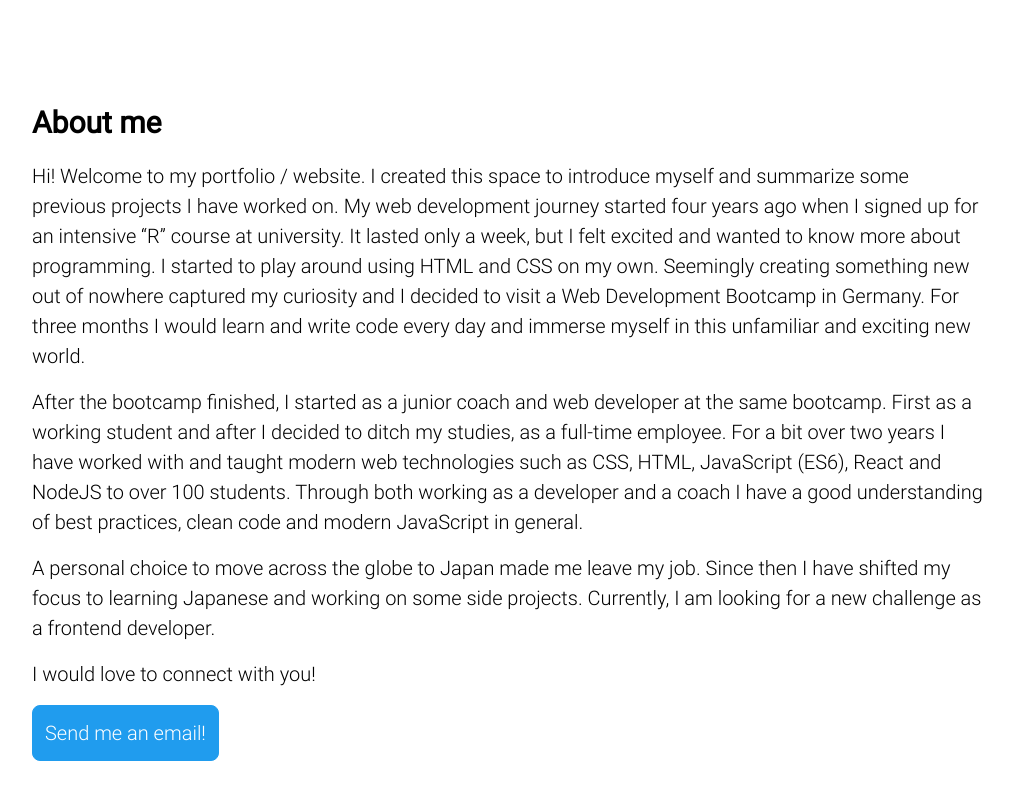
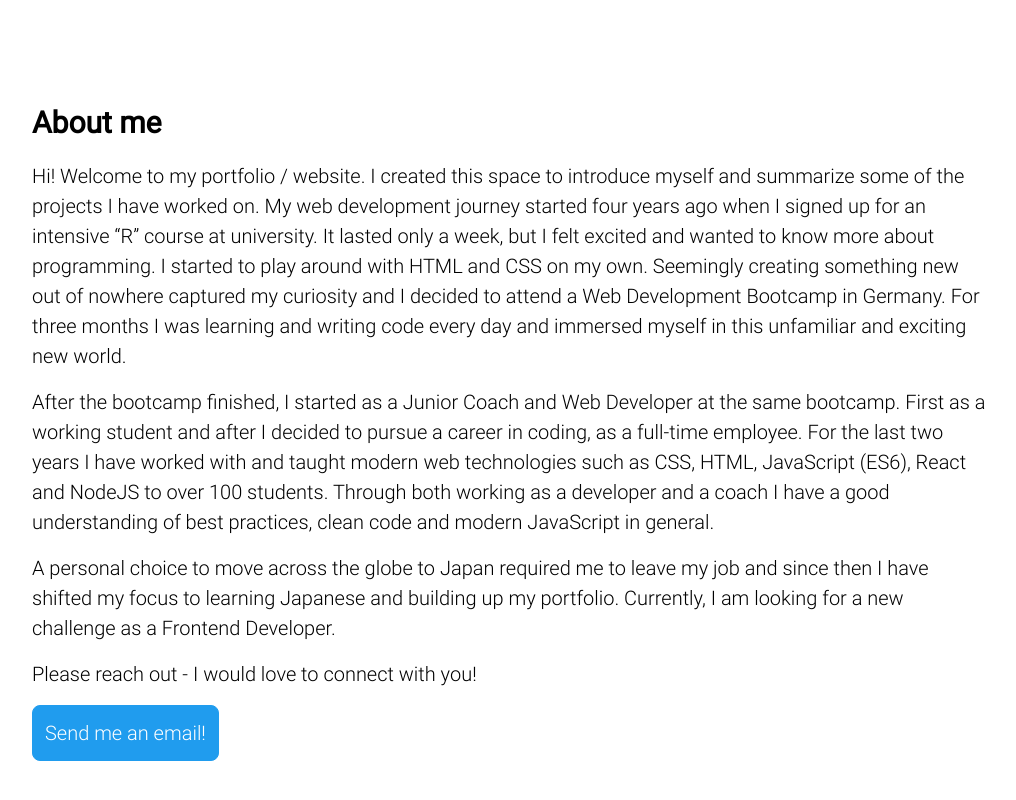
Before and after one commit to macfrei/portfolio, a React (Create React App) app: page / in a window 1280 px wide. Shown: the part 770-1570 px from the top of the page, without its empty margins (130-1146 px from the left). Built offline with nearby package versions, Linux system fonts and the light colour scheme.

Commit message:
Change text and typos

```diff
--- a/src/components/About.js
+++ b/src/components/About.js
@@ -7,32 +7,33 @@ export default function About() {
       <h2>About me</h2>
       <p>
         Hi! Welcome to my portfolio / website. I created this space to introduce
-        myself and summarize some previous projects I have worked on. My web
+        myself and summarize some of the projects I have worked on. My web
         development journey started four years ago when I signed up for an
         intensive “R” course at university. It lasted only a week, but I felt
         excited and wanted to know more about programming. I started to play
-        around using HTML and CSS on my own. Seemingly creating something new
-        out of nowhere captured my curiosity and I decided to visit a Web
-        Development Bootcamp in Germany. For three months I would learn and
-        write code every day and immerse myself in this unfamiliar and exciting
-        new world.
+        around with HTML and CSS on my own. Seemingly creating something new out
+        of nowhere captured my curiosity and I decided to attend a Web
+        Development Bootcamp in Germany. For three months I was learning and
+        writing code every day and immersed myself in this unfamiliar and
+        exciting new world.
       </p>
       <p>
-        After the bootcamp finished, I started as a junior coach and web
-        developer at the same bootcamp. First as a working student and after I
-        decided to ditch my studies, as a full-time employee. For a bit over two
-        years I have worked with and taught modern web technologies such as CSS,
-        HTML, JavaScript (ES6), React and NodeJS to over 100 students. Through
-        both working as a developer and a coach I have a good understanding of
-        best practices, clean code and modern JavaScript in general.
+        After the bootcamp finished, I started as a Junior Coach and Web
+        Developer at the same bootcamp. First as a working student and after I
+        decided to pursue a career in coding, as a full-time employee. For the
+        last two years I have worked with and taught modern web technologies
+        such as CSS, HTML, JavaScript (ES6), React and NodeJS to over 100
+        students. Through both working as a developer and a coach I have a good
+        understanding of best practices, clean code and modern JavaScript in
+        general.
       </p>
       <p>
-        A personal choice to move across the globe to Japan made me leave my
-        job. Since then I have shifted my focus to learning Japanese and working
-        on some side projects. Currently, I am looking for a new challenge as a
-        frontend developer.
+        A personal choice to move across the globe to Japan required me to leave
+        my job and since then I have shifted my focus to learning Japanese and
+        building up my portfolio. Currently, I am looking for a new challenge as
+        a Frontend Developer.
       </p>
-      <p>I would love to connect with you!</p>
+      <p>Please reach out - I would love to connect with you!</p>
       <LinkButton href="mailto:mariecarleen.koizumi@gmail.com">
         Send me an email!
       </LinkButton>
```
